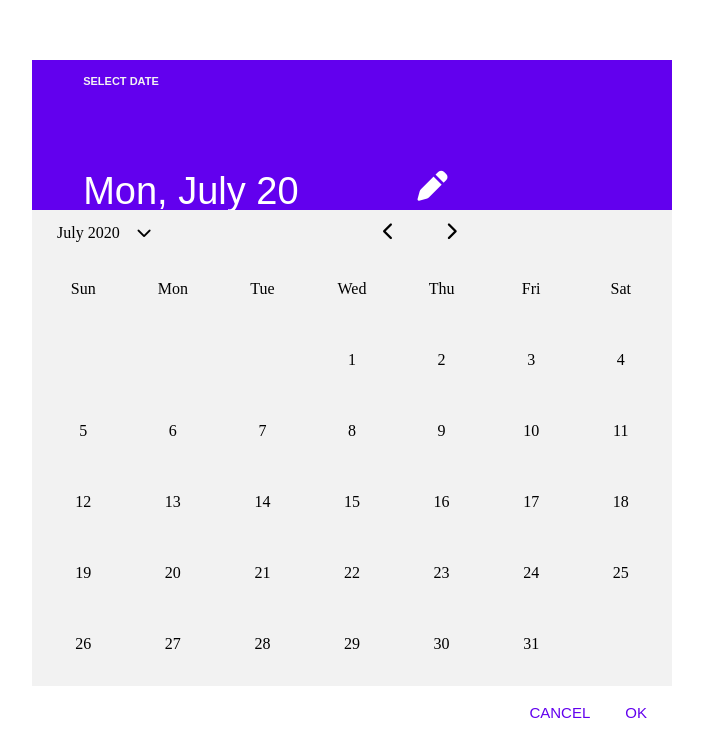
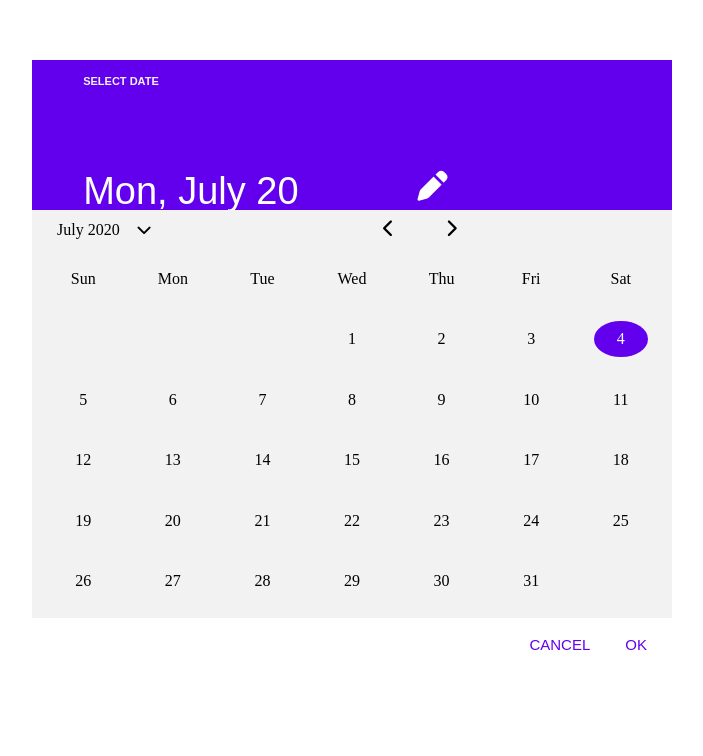
Before and after one commit to akshayrathigithub/React-DatePicker, a React app: page / in a window 1280 px wide. Shown: the top 756 px of the page, without its empty margins (288-991 px from the left). Built offline with nearby package versions, Linux system fonts and the light colour scheme.

Commit message:
today day identifer added

```diff
--- a/src/Components/Calendar/Calendar.js
+++ b/src/Components/Calendar/Calendar.js
@@ -34,8 +34,13 @@ export default function Calendar() {
       let StartingDay = todayDate.getDay()
       let MonthInd = todayDate.getMonth()
       let Year = todayDate.getFullYear()
-      console.log(LastDate, StartingDay, MonthInd, Year)
-      monthsinfo.push({ LastDate, StartingDay, MonthInd, Year })
+      let Active
+      if (new Date().getMonth() === MonthInd && new Date().getFullYear() === Year) {
+        Active = true
+      } else {
+        Active = false
+      }
+      monthsinfo.push({ LastDate, StartingDay, MonthInd, Year, Active })
     }
     setMonthsInfo([...monthsinfo])
     setCurrentMonthInd(Index)
@@ -84,6 +89,9 @@ export default function Calendar() {
       slider.style.transition = "transform 0.8s ease-in-out"
     })
   }
+  const Day = (e, Id) => {
+    console.log(e.target, Id)
+  }
   return (
     <div id="Calendar">
       <div className="ContentWrapper">
@@ -100,7 +108,7 @@ export default function Calendar() {
             </div>
           </div>
         </div>
-        <BodyDiv Height={EditWindow ? "16" : "70"} ref={Body}>
+        <BodyDiv Height={EditWindow ? "16" : "60"} ref={Body}>
           {EditWindow ? (
             <div className="ManualDate">
               <div className="ManualDateWrapper">
@@ -139,18 +147,31 @@ export default function Calendar() {
                       </div>
                     </div>
                     <div className="Body_Days">
-                      <div>Sun</div>
-                      <div>Mon</div>
-                      <div>Tue</div>
-                      <div>Wed</div>
-                      <div>Thu</div>
-                      <div>Fri</div>
-                      <div>Sat</div>
-                      {[...Array(child.StartingDay)].map((days, i) => {
-                        return <div key={i}></div>
+                      <div className="WeekDays">Sun</div>
+                      <div className="WeekDays">Mon</div>
+                      <div className="WeekDays">Tue</div>
+                      <div className="WeekDays">Wed</div>
+                      <div className="WeekDays">Thu</div>
+                      <div className="WeekDays">Fri</div>
+                      <div className="WeekDays">Sat</div>
+                      {[...Array(child.StartingDay)].map((day, i) => {
+                        return <div key={i} className="PrevMonthsDays"></div>
                       })}
-                      {[...Array(child.LastDate)].map((days, i) => {
-                        return <div key={i}>{i + 1}</div>
+                      {[...Array(child.LastDate)].map((day, i) => {
+                        return (
+                          <div key={i} className="dayWrapper">
+                            <div
+                              onClick={(e) => {
+                                Day(e, i + 1)
+                              }}
+                              className={
+                                child.Active && i === new Date().getDate() ? "day-active" : "day"
+                              }
+                            >
+                              <p>{i + 1}</p>
+                            </div>
+                          </div>
+                        )
                       })}
                     </div>
                   </div>
--- a/src/Components/Calendar/Calendar.style.css
+++ b/src/Components/Calendar/Calendar.style.css
@@ -21,7 +21,7 @@
   background-color: #6200ee;
 }
 
-.ManualDate{
+.ManualDate {
   width: 100%;
   height: 100%;
   max-height: 8rem;
@@ -30,14 +30,14 @@
   justify-content: center;
   align-items: center;
 }
-.ManualDateWrapper{
+.ManualDateWrapper {
   background-color: #ededed;
   width: 100%;
   height: 100%;
   border-radius: 5px;
   border-bottom: solid 3.5px #6200ee;
 }
-#ManualDate_Label{
+#ManualDate_Label {
   width: 90%;
   height: 1rem;
   color: #6200ee;
@@ -46,12 +46,12 @@
   font-size: 15px;
   margin: 12px 0px 0px 20px;
 }
-#ManualDate_Input{
+#ManualDate_Input {
   width: 90%;
   height: 3rem;
   margin: 0px 0px 0px 20px;
 }
-#ManualDate_Input input{
+#ManualDate_Input input {
   border-style: none;
   width: 100%;
   height: 2rem;
@@ -59,7 +59,7 @@
   background-color: #ededed;
   font-family: Arial, Helvetica, sans-serif;
 }
-#ManualDate_Input input::placeholder{
+#ManualDate_Input input::placeholder {
   font-size: 18px;
 }
 .BodyWrapper {
@@ -72,7 +72,7 @@
   display: flex;
   flex-direction: row;
 }
-.BodyChild{
+.BodyChild {
   width: 100%;
   height: 100%;
   position: relative;
@@ -115,13 +115,44 @@
   padding: 0.4rem;
 }
 
-.Body_Days div {
+.WeekDays {
   width: calc(100% / 7);
   display: flex;
   justify-content: center;
   align-items: center;
 }
-
+.PrevMonthsDays {
+  width: calc(100% / 7);
+  display: flex;
+  justify-content: center;
+  align-items: center;
+}
+.dayWrapper {
+  width: calc(100% / 7);
+  display: flex;
+  justify-content: center;
+  align-items: center;
+}
+.day-active {
+  width: 60%;
+  height: 60%;
+  border-radius: 50%;
+  display: flex;
+  justify-content: center;
+  align-items: center;
+  background-color: #6200ee;
+  color: #fff;
+  cursor: pointer;
+}
+.day {
+  width: 90%;
+  height: 90%;
+  border-radius: 50%;
+  display: flex;
+  justify-content: center;
+  align-items: center;
+  cursor: pointer;
+}
 .Footer {
   position: relative;
   width: 100%;
```
